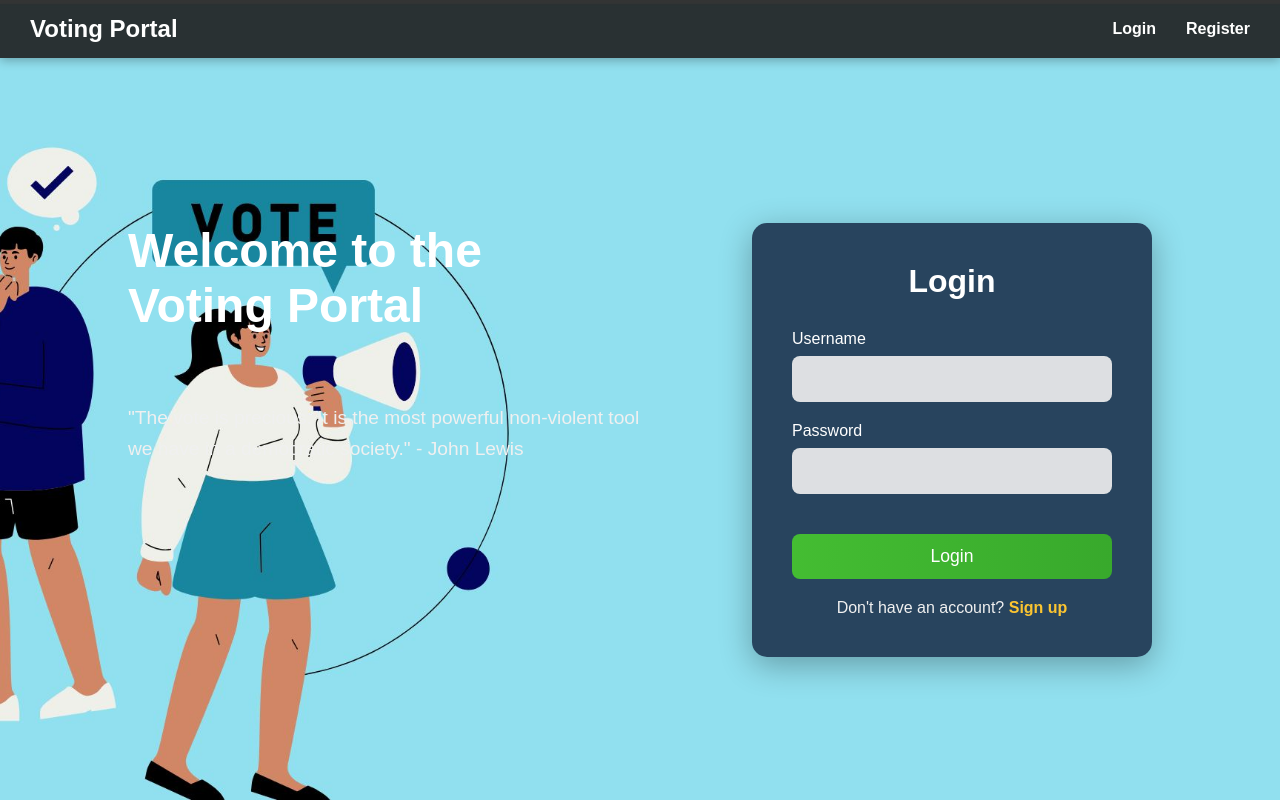
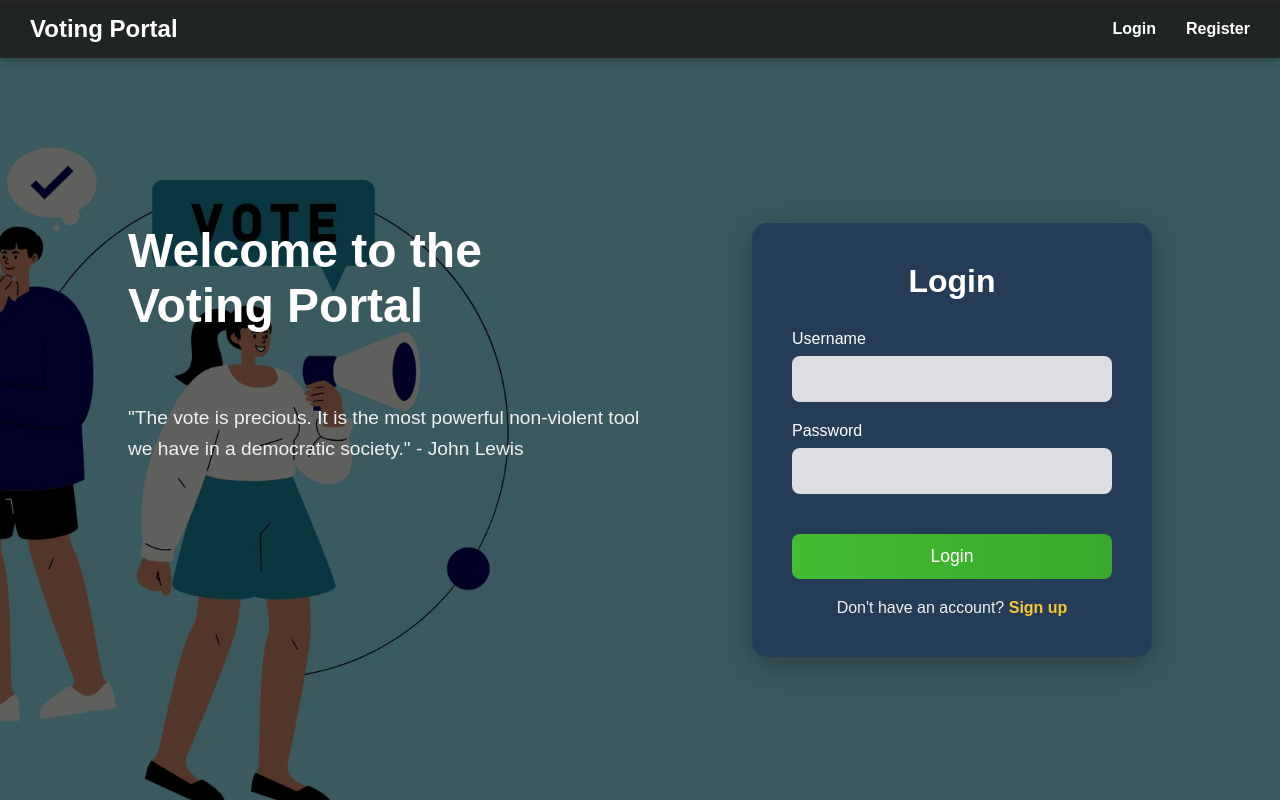
Before and after one commit to JatinNirwann/voting-portal, a PHP site: page / in a window 1280 px wide. Run offline with PHP 8.4, Linux system fonts and the light colour scheme.

Commit message:
fixed background image links

```diff
--- a/index.php
+++ b/index.php
@@ -60,7 +60,7 @@ if ($_SERVER["REQUEST_METHOD"] == "POST") {
   <title>Voting Portal</title>
   <link rel="stylesheet" href="styles.css">
 </head>
-<body class="index-page">
+<body class="login-page">
   <nav>
       <div class="logo">Voting Portal</div>
       <ul>
--- a/styles.css
+++ b/styles.css
@@ -16,17 +16,27 @@ body {
 }
 
 /* Page-specific backgrounds */
-.index-page {
-  background: url(images/background.jpg);
+.login-page {
+  background: linear-gradient(rgba(0, 0, 0, 0.6), rgba(0, 0, 0, 0.6)), url('images/login-page.jpg');
   background-size: cover;
   background-position: center;
+  background-attachment: fixed;
 }
 
 .registration-page {
-  background:  url(images/registration-page.png);
+  background: linear-gradient(rgba(0, 0, 0, 0.5), rgba(0, 0, 0, 0.5)), url('images/registration-page.jpg');
   background-size: cover;
   background-position: center;
+  background-attachment: fixed;
 }
+
+.voting-page {
+  background: linear-gradient(rgba(0, 0, 0, 0.4), rgba(0, 0, 0, 0.4)), url('images/');
+  background-size: cover;
+  background-position: center;
+  background-attachment: fixed;
+}
+
 
 /* Navigation */
 nav {
--- a/vote.php
+++ b/vote.php
@@ -7,7 +7,6 @@
   <title>Voting Portal - Select an Option</title>
   <link rel="stylesheet" href="styles.css">
   <style>
-    /* Additional Styles for the Cards Page */
     .card-container {
       display: grid;
       grid-template-columns: repeat(5, 1fr);
@@ -70,7 +69,7 @@
   </style>
 </head>
 
-<body class="index-page">
+<body class="voting-page">
   <nav>
     <div class="logo">Voting Portal</div>
     <ul>
```
Also changed, not shown: images/login-page.jpg (renamed from images/background.jpg), images/registration-page.jpg (added), images/registration-page.png (deleted), images/thank-you-page.jpg (added), registration.php (line endings or trailing spaces).
